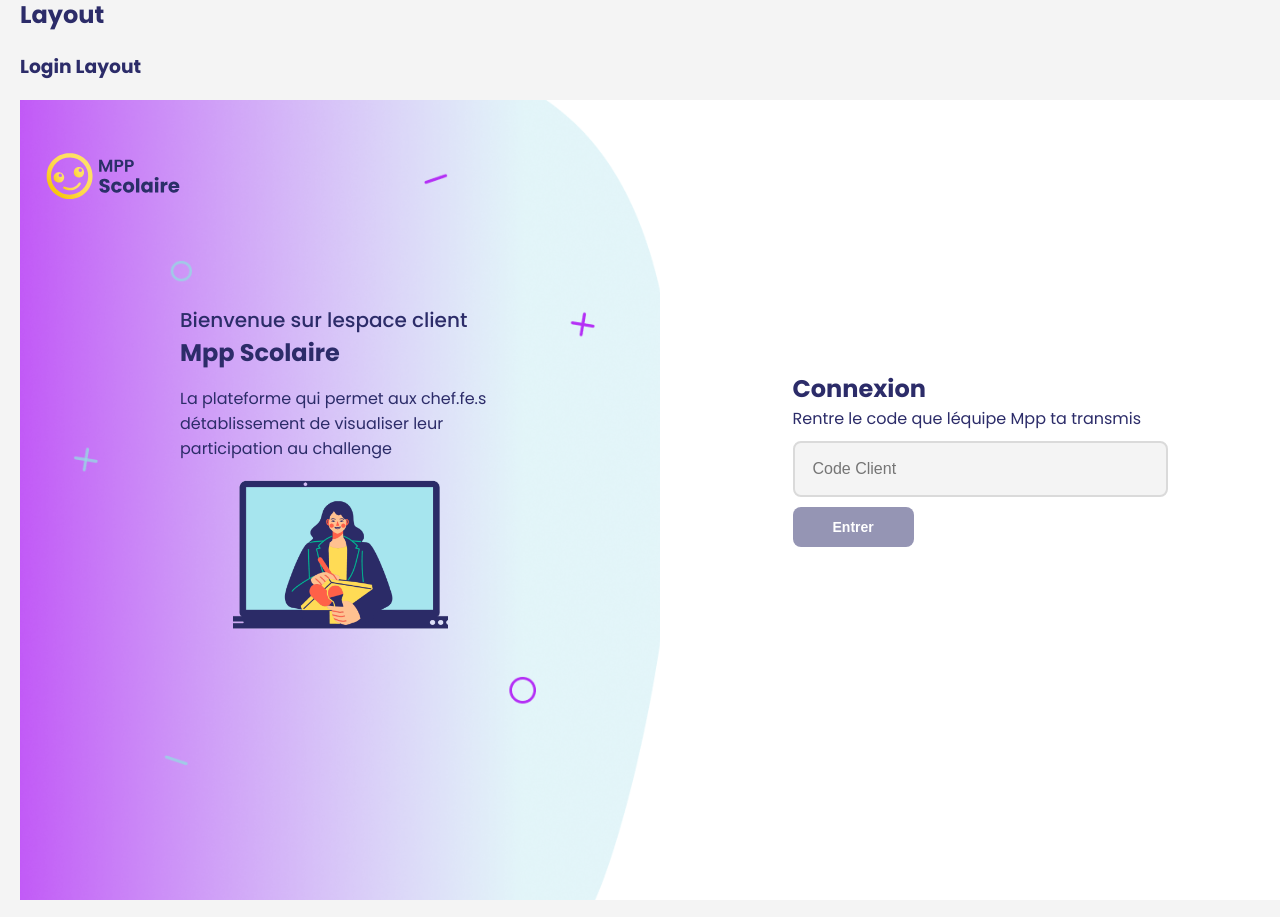
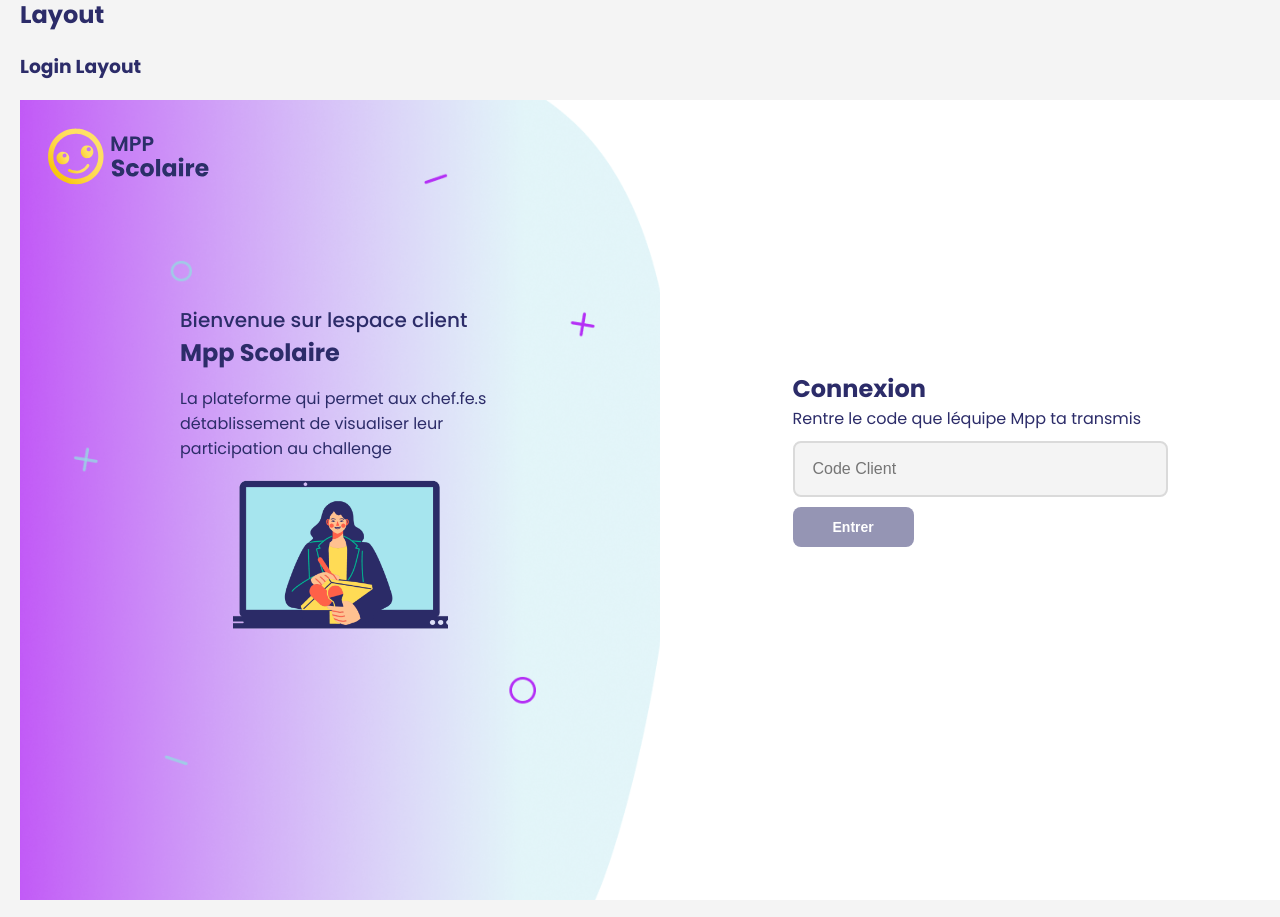
Before and after one commit to Ma-Petite-Planete/ma-petite-librairie, a React (Vite) app: page / in a window 1280 px wide. Shown: the part 3700-4617 px from the top of the page. Built offline with nearby package versions, Linux system fonts and the light colour scheme.

Commit message:
fix logo width

```diff
--- a/src/layout/login/mpp_login_layout.css
+++ b/src/layout/login/mpp_login_layout.css
@@ -24,7 +24,7 @@
   position: relative;
   margin: 26px 0px;
   height: auto;
-  width: 50%;
+  width: 178px;
 }
 
 .login_welcome_text_container {
@@ -74,9 +74,9 @@
 
   .login_logo {
     position: absolute;
+    margin: 0;
     top: 20px;
     left: 20px;
-    width: 23%;
   }
 
   .login_illustration {
```
Also changed, not shown: 1 other file (tests, documents, lock files or other folders).
